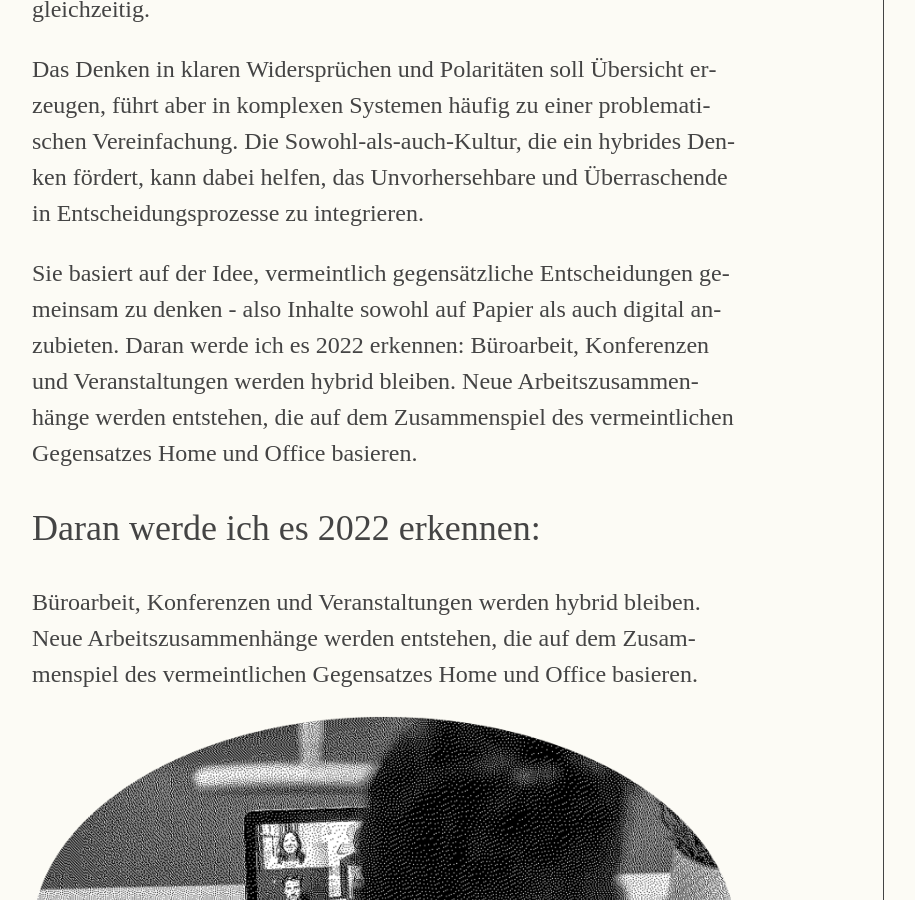
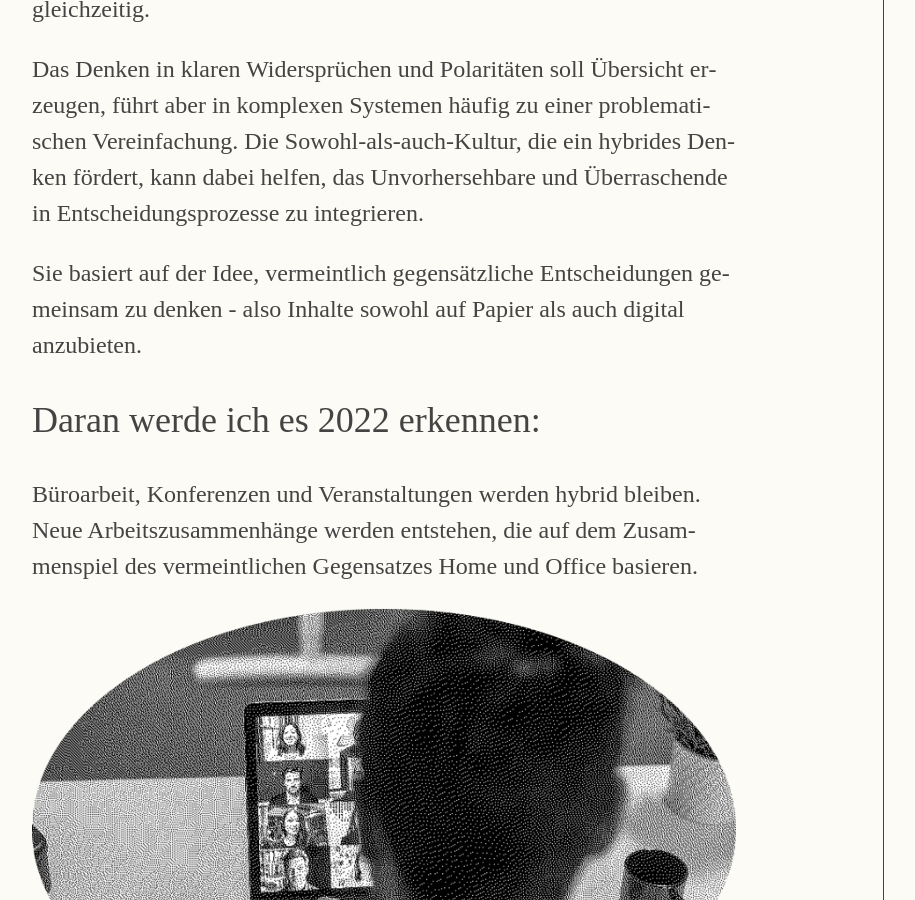
Before and after one commit to sz-innovation/entwicklungsreport-2021, a Jekyll site: the page built from _trends/01-hybrid.md, in a window 1280 px wide and 900 px high, scrolled down 1804 px. Shown: the whole window, without its empty margins (0-915 px from the left). Built offline with Jekyll 4.4.1, drawn with Linux system fonts in a browser that asks for light colours.

Commit message:
fixed paragraph

```diff
--- a/_trends/01-hybrid.md
+++ b/_trends/01-hybrid.md
@@ -19,7 +19,6 @@ Einfache Antworten (entweder-oder) werden dadurch unmöglich. Es wird notwendig,
 Das Denken in klaren Widersprüchen und Polaritäten soll Übersicht erzeugen, führt aber in komplexen Systemen häufig zu einer problematischen Vereinfachung. Die Sowohl-als-auch-Kultur, die ein hybrides Denken fördert, kann dabei helfen, das Unvorhersehbare und Überraschende in Entscheidungsprozesse zu integrieren.
 
 Sie basiert auf der Idee, vermeintlich gegensätzliche Entscheidungen gemeinsam zu denken - also Inhalte sowohl auf Papier als auch digital anzubieten.
-Daran werde ich es 2022 erkennen: Büroarbeit, Konferenzen und Veranstaltungen werden hybrid bleiben. Neue Arbeitszusammenhänge werden entstehen, die auf dem Zusammenspiel des vermeintlichen Gegensatzes Home und Office basieren.
 
 ## Daran werde ich es 2022 erkennen:
 
```
